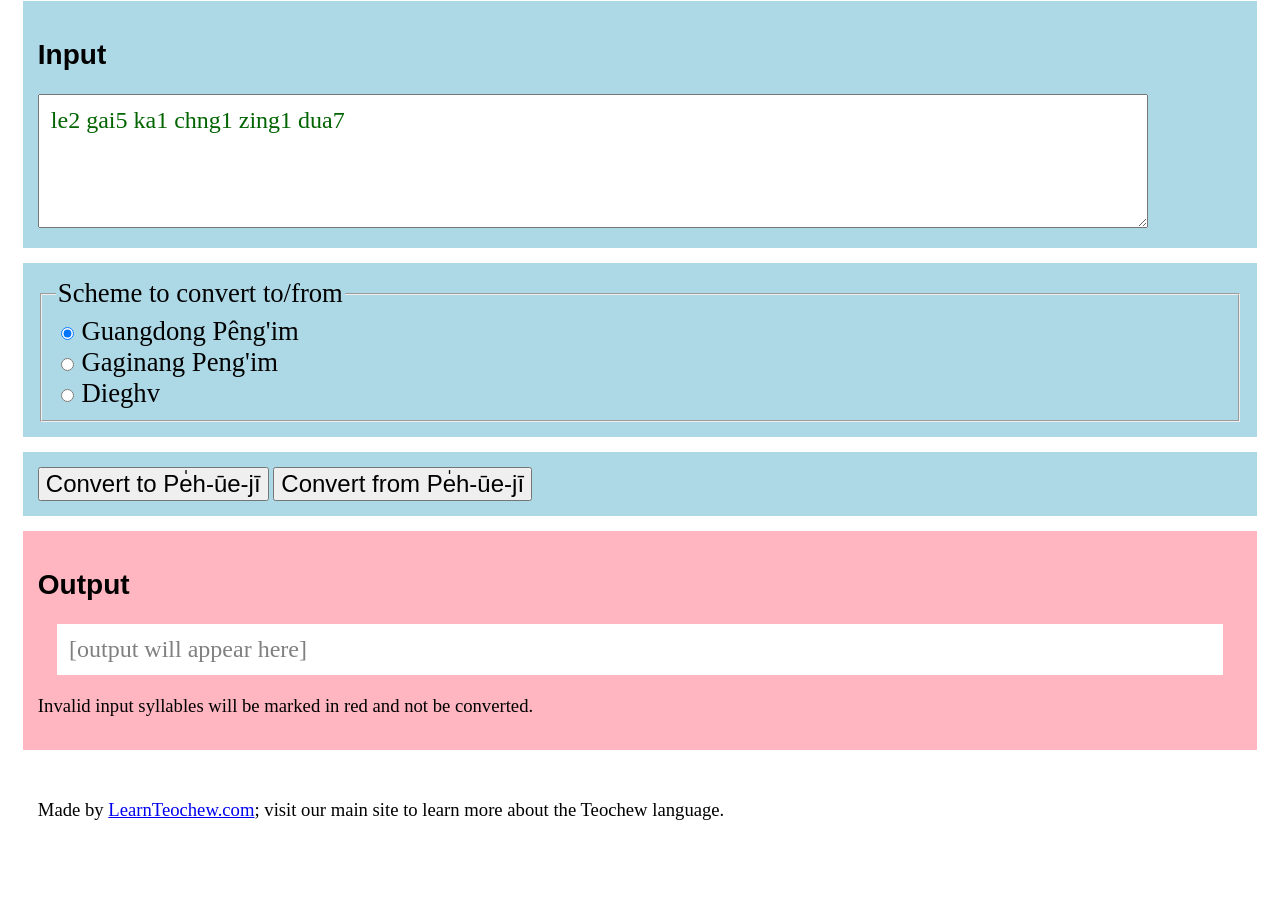
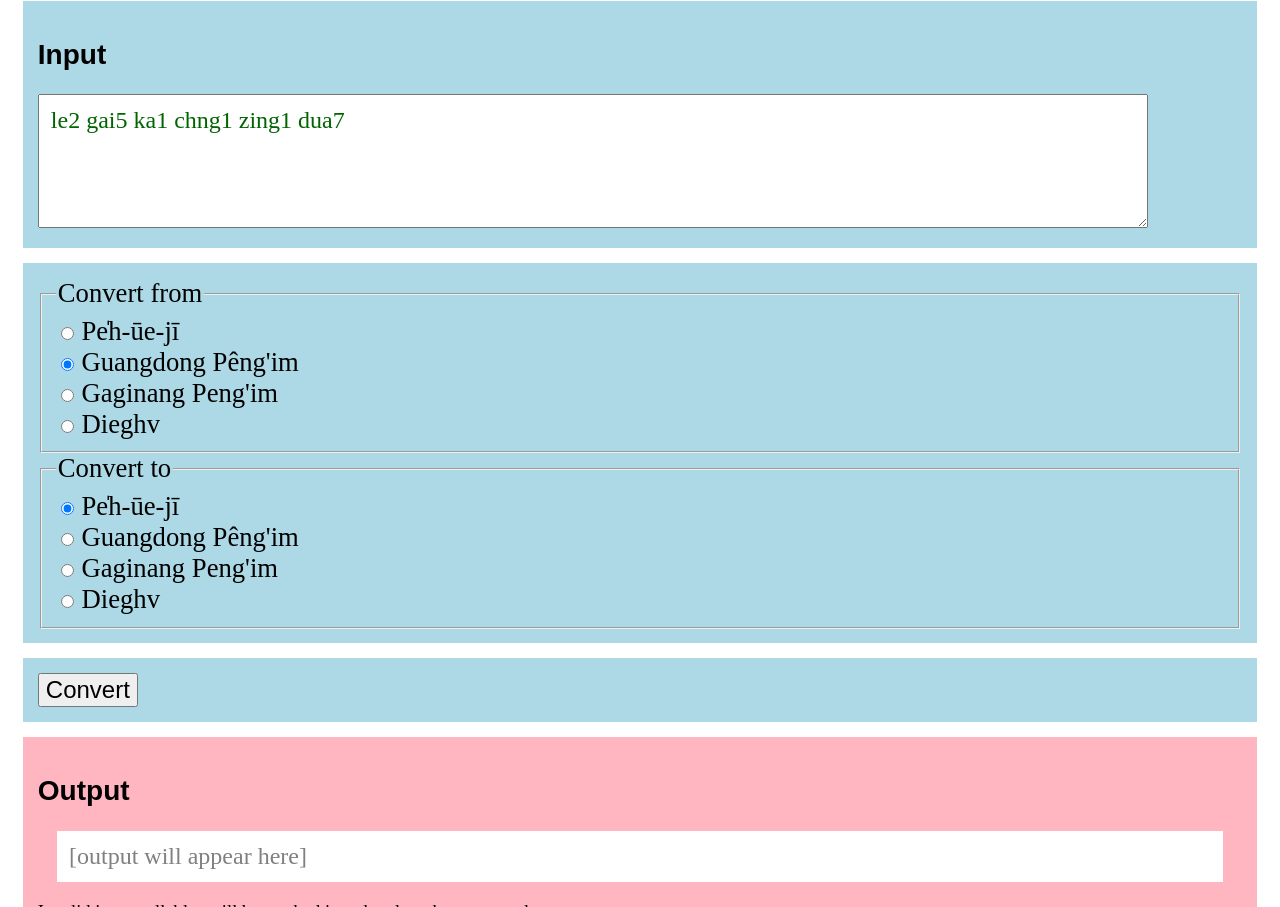
Before and after one commit to learn-teochew/pengim-js, a website with bundled scripts: page index.html in a window 1280 px wide. Shown: the part 487-1394 px from the top of the page. Before the commit the page ends 1356 px from the top, so only its background shows below. Built offline with nearby package versions, Linux system fonts and the light colour scheme.

Commit message:
Convert between any two systems in webscript

```diff
--- a/index.html
+++ b/index.html
@@ -35,25 +35,47 @@
     </div>
 
     <div class="lightblue">
-      <fieldset><legend>Scheme to convert to/from</legend>
+      <fieldset><legend>Convert from</legend>
         <div class="radio">
-          <input type="radio" id="gdpi" name="system" value="gdpi" checked/>
-          <label for="gdpi">Guangdong Pêng'im</label>
+          <input type="radio" id="in_puj" name="inputsystem" value="puj"/>
+          <label for="in_puj">Pe̍h-ūe-jī</label>
         </div>
         <div class="radio">
-          <input type="radio" id="ggn" name="system" value="ggn" />
-          <label for="ggn">Gaginang Peng'im</label>
+          <input type="radio" id="in_gdpi" name="inputsystem" value="gdpi" checked/>
+          <label for="in_gdpi">Guangdong Pêng'im</label>
         </div>
         <div class="radio">
-          <input type="radio" id="dieghv" name="system" value="dieghv" />
-          <label for="dieghv">Dieghv</label>
+          <input type="radio" id="in_ggn" name="inputsystem" value="ggn" />
+          <label for="in_ggn">Gaginang Peng'im</label>
+        </div>
+        <div class="radio">
+          <input type="radio" id="in_dieghv" name="inputsystem" value="dieghv" />
+          <label for="in_dieghv">Dieghv</label>
         </div>
       </fieldset>
+      <fieldset><legend>Convert to</legend>
+        <div class="radio">
+          <input type="radio" id="out_puj" name="outputsystem" value="puj" checked/>
+          <label for="out_puj">Pe̍h-ūe-jī</label>
+        </div>
+        <div class="radio">
+          <input type="radio" id="out_gdpi" name="outputsystem" value="gdpi"/>
+          <label for="out_gdpi">Guangdong Pêng'im</label>
+        </div>
+        <div class="radio">
+          <input type="radio" id="out_ggn" name="outputsystem" value="ggn" />
+          <label for="out_ggn">Gaginang Peng'im</label>
+        </div>
+        <div class="radio">
+          <input type="radio" id="out_dieghv" name="outputsystem" value="dieghv" />
+          <label for="out_dieghv">Dieghv</label>
+        </div>
+      </fieldset>
+
     </div>
 
     <div class="lightblue">
-      <button id="topuj_button">Convert to Pe̍h-ūe-jī</button>
-      <button id="frompuj_button">Convert from Pe̍h-ūe-jī</button>
+      <button id="convertbutton">Convert</button>
     </div>
 
     <div class="lightpink">
--- a/webscript.js
+++ b/webscript.js
@@ -1,24 +1,14 @@
 import { convertLine } from "./src/pengim.js";
 
 // first button element
-let button1 = document.getElementById("topuj_button");
+let button = document.getElementById("convertbutton");
 
-button1.addEventListener("click", function() {
+button.addEventListener("click", function() {
   let input = document.getElementById("input").value;
-  let system = document.querySelector('input[name="system"]:checked').value;
+  let inputsystem = document.querySelector('input[name="inputsystem"]:checked').value;
+  let outputsystem = document.querySelector('input[name="outputsystem"]:checked').value;
   // Highlight invalid input syllables in red
-  let convertedLine = convertLine(input, system, 'puj', '<span style="color:red;">', '</span>');
+  let convertedLine = convertLine(input, inputsystem, outputsystem, '<span style="color:red;">', '</span>');
   console.log(convertedLine);
   document.getElementById("outputdiv").innerHTML = convertedLine;
 });
-
-// second button element
-let button2 = document.getElementById("frompuj_button");
-
-button2.addEventListener("click", function() {
-  let input = document.getElementById("input").value;
-  let system = document.querySelector('input[name="system"]:checked').value;
-  // Highlight invalid input syllables in red
-  let convertedLine = convertLine(input, "puj", system, '<span style="color:red;">', '</span>');
-  document.getElementById("outputdiv").innerHTML = convertedLine;
-});
```
Also changed, not shown: README.md.
